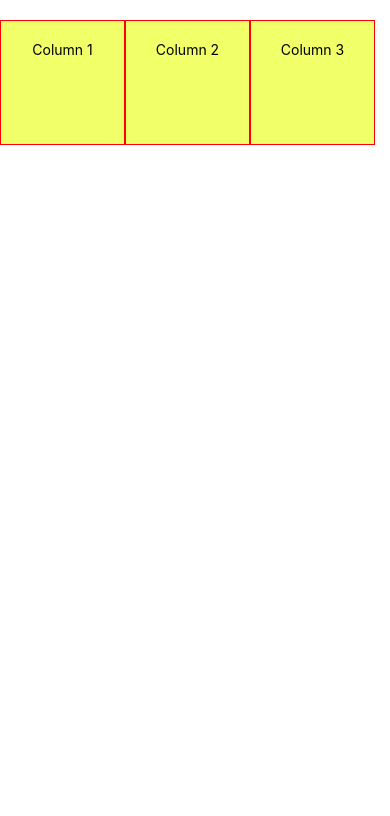
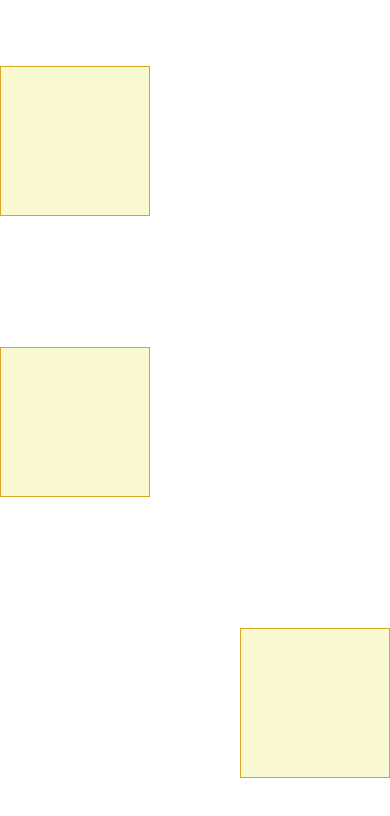
Before and after one commit to doniisetiiawan/ReactNativefli, a React Native app: screen / in a window 390 px wide. Shown: the top 816 px of the page. Built offline with nearby package versions, Linux system fonts and the light colour scheme.

Commit message:
Covering the other axis

```diff
--- a/App.js
+++ b/App.js
@@ -1,7 +1,7 @@
 /* eslint-disable react/jsx-filename-extension */
 import React from 'react';
-import BoxModelDemo from './src/BoxModelDemo';
+import FlexBoxLayout from './src/FlexBoxLayout';
 
 export default function App() {
-  return <BoxModelDemo />;
+  return <FlexBoxLayout />;
 }
--- /dev/null
+++ b/src/FlexBoxLayout.jsx
@@ -0,0 +1,37 @@
+import React from 'react';
+import { StyleSheet, View } from 'react-native';
+
+const styles = StyleSheet.create({
+  container: {
+    flex: 1,
+    flexDirection: 'column',
+    justifyContent: 'space-around',
+    alignItems: 'flex-start',
+  },
+  item: {
+    backgroundColor: 'lightgoldenrodyellow',
+    borderWidth: 1,
+    borderColor: 'goldenrod',
+    height: 150,
+    width: 150,
+  },
+});
+
+const FlexBoxLayout = () => (
+  <View style={styles.container}>
+    <View
+      style={[styles.item, { alignSelf: 'flex-start' }]}
+    />
+    <View
+      style={[
+        styles.item,
+        { alignSelf: 'stretch', width: undefined },
+      ]}
+    />
+    <View
+      style={[styles.item, { alignSelf: 'flex-end' }]}
+    />
+  </View>
+);
+
+export default FlexBoxLayout;
```
